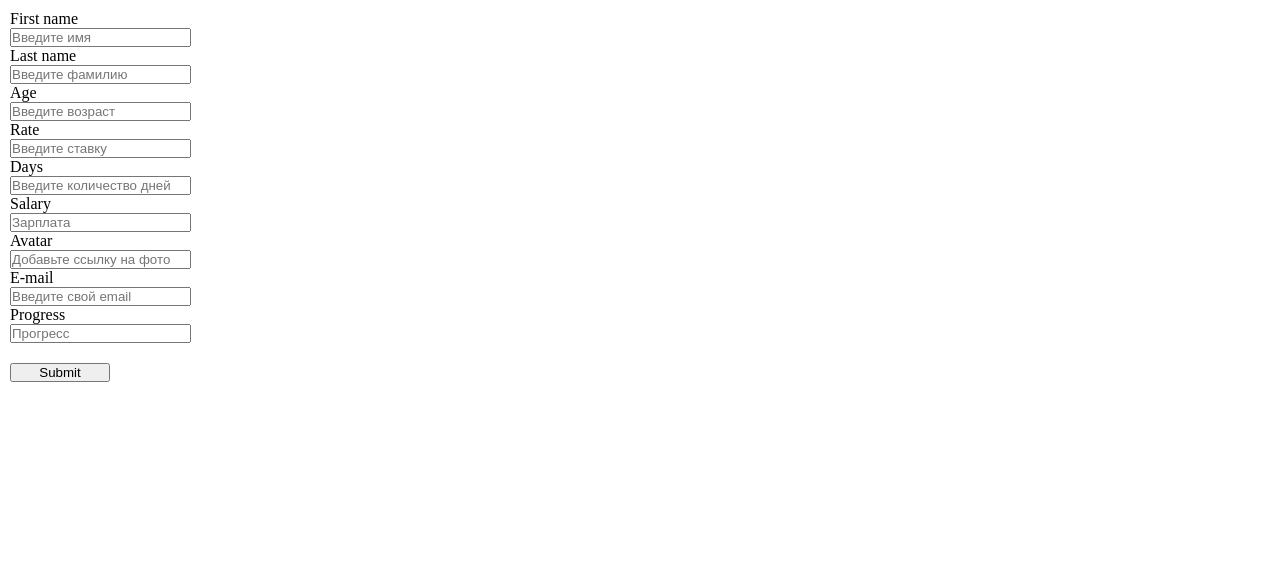
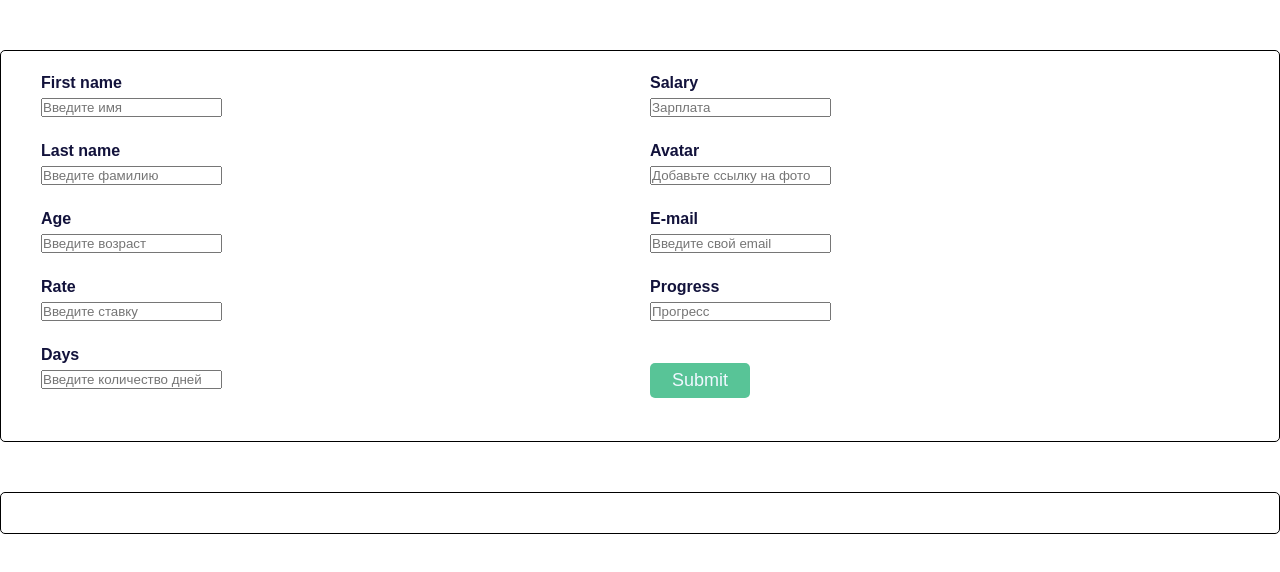
Before and after one commit to ZhuNatallia/Hausaufgaben_Nelli, a plain HTML site: page 23_06/index.html in a window 1280 px wide. Drawn offline with Linux system fonts and the light colour scheme.

Commit message:
styles added

```diff
--- a/23_06/css/styles.css
+++ b/23_06/css/styles.css
@@ -4,12 +4,53 @@
 }
 
 form {
+	height: 350px;
+	padding: 20px;
 	display: flex;
 	flex-direction: column;
-	margin: 10px;
+	flex-wrap: wrap;
+	gap: 20px;
 }
 
 button {
 	width: 100px;
 	margin-top: 20px;
+	border: none;
+	background-color: rgb(88, 196, 151);
+	color: aliceblue;
+	padding: 7px;
+	font-size: 18px;
+	border-radius: 5px;
 }
+
+form,
+.cards_container {
+	max-width: 1200px;
+	margin: 50px auto;
+	padding: 20px 40px;
+	border: 1px solid black;
+	border-radius: 5px;
+	font-family: sans-serif;
+	font-weight: bold;
+	line-height: 1.5em;
+	color: rgb(18, 18, 59);
+}
+.cards_container {
+	display: flex;
+	flex-wrap: wrap;
+	justify-content: space-around;
+}
+
+.card {
+	width: 250px;
+	border: 1px solid black;
+	background-color: #f5f5f5;
+	border-radius: 5px;
+	padding: 10px;
+}
+
+.card img {
+	width: 100%;
+	height: 250px;
+	object-fit: cover;
+}
--- a/23_06/scripts/script.js
+++ b/23_06/scripts/script.js
@@ -18,6 +18,7 @@ const cardsRender = () => {
 			progress,
 		}) => {
 			const container = document.createElement('div');
+			container.classList.add('card');
 			const firstnameElem = document.createElement('p');
 			const lastnameElem = document.createElement('p');
 			const ageElem = document.createElement('p');
```
